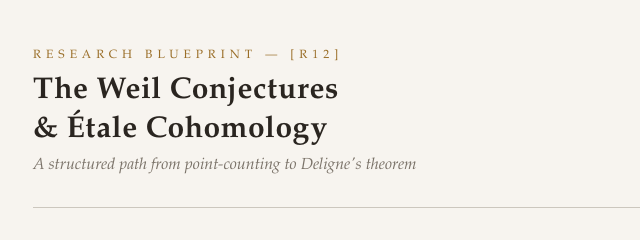
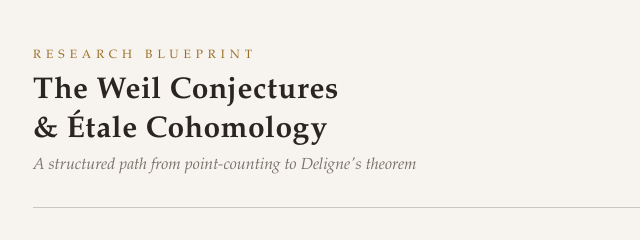
Before and after one commit to ravikumarparisxiiimath/Planning-and-Progress-Etale-Cohomology-and-Weil-Conjecture, a plain HTML site: page index.html in a window 1280 px wide. Shown: the top 240 px of the page, 201-841 px from the left. Drawn offline with nearby package versions, Linux system fonts and the light colour scheme.

Commit message:
Update index.html

```diff
--- a/index.html
+++ b/index.html
@@ -367,7 +367,7 @@ body {
 
 <div class="masthead">
   <div class="masthead-left">
-    <span class="eyebrow">Research Blueprint — [R12]</span>
+    <span class="eyebrow">Research Blueprint</span>
     <h1>The Weil Conjectures<br>&amp; Étale Cohomology</h1>
     <div class="subline">A structured path from point-counting to Deligne's theorem</div>
   </div>
```
